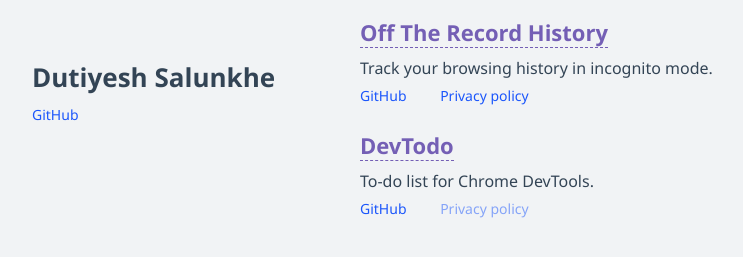
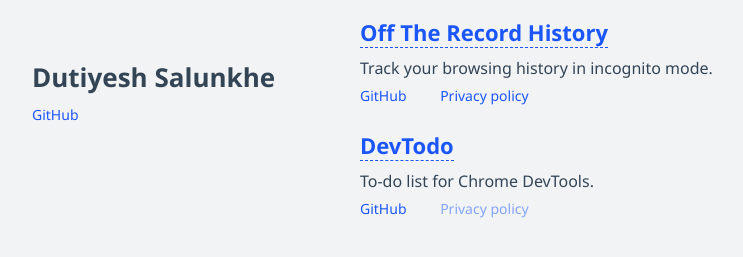
Before and after one commit to dutiyesh/extensions, a plain HTML site: page index.html in a window 1280 px wide. Shown: the part 309-566 px from the top of the page, without its empty margins (78-821 px from the left). Drawn offline with Linux system fonts and the light colour scheme.

Commit message:
Update link color and fix indentation

```diff
--- a/style/main.css
+++ b/style/main.css
@@ -110,10 +110,7 @@
   font-weight: 600;
   margin-bottom: 10px; }
   .repository-card-title a {
-    color: #745fb5;
     border-bottom: 1px dashed; }
-    .repository-card-title a:hover {
-      color: #5f4e94; }
 
 .repository-card-desc {
   font-size: 16px;
```
